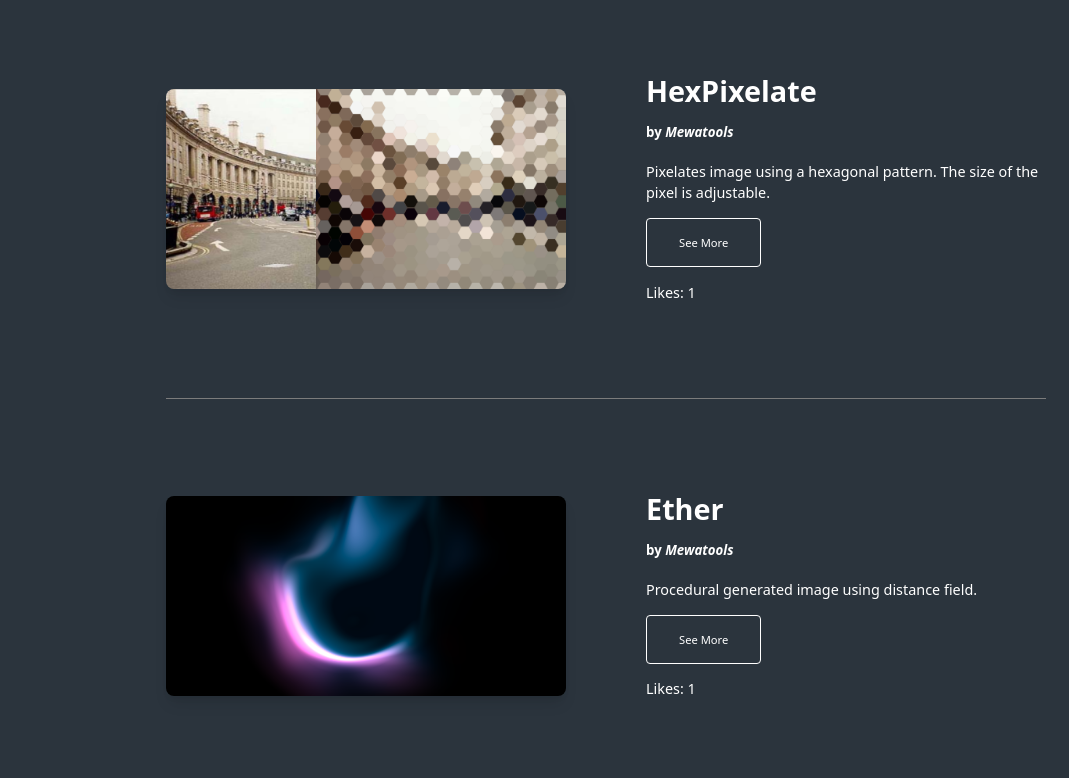
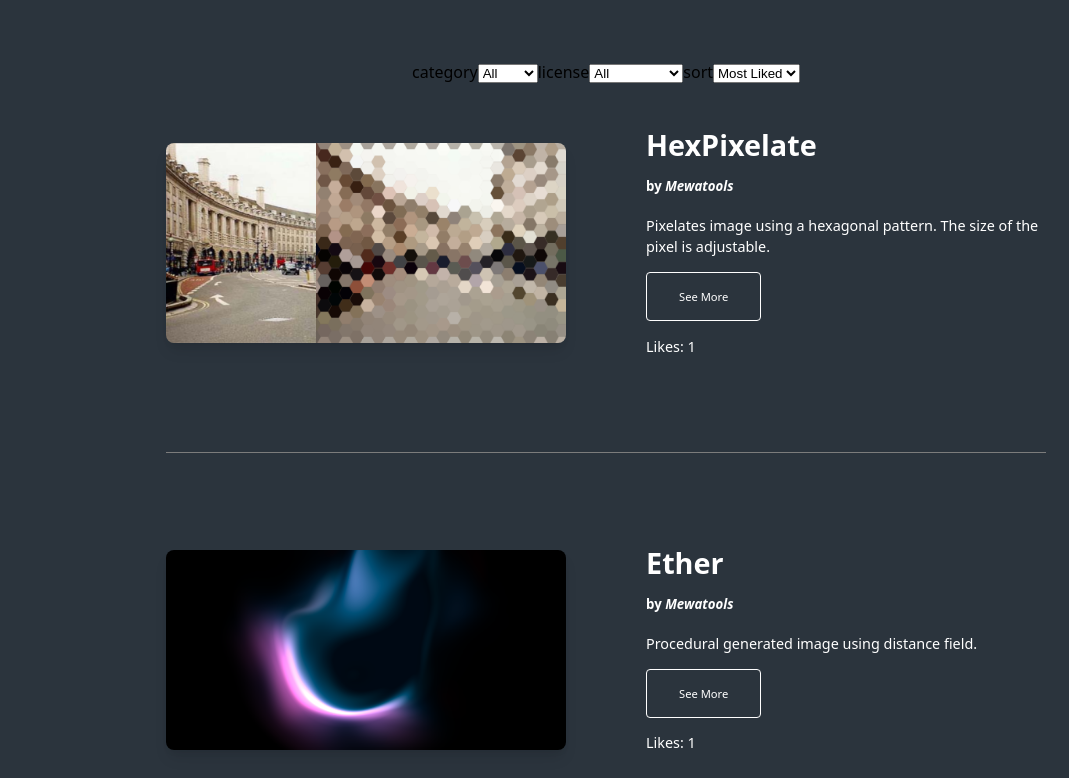
Before and after one commit to Mewatools/mewa-webstore, a website: page addon-list.html in a window 1280 px wide. Shown: the part 126-904 px from the top of the page, without its empty margins (34-1103 px from the left). Drawn offline with Linux system fonts and the light colour scheme.

Commit message:
Adds combo boxes to select database list options

```diff
--- a/addon-list.html
+++ b/addon-list.html
@@ -39,8 +39,32 @@
 
     </header>
 
-
-	<!--Sort options-->
+	<main> <!--query filter options-->
+    <label for="category-combo">category</label>
+    <div class="combobox">
+      <select id="category-combo">
+	    <option value="AllCategories">All</option>
+        <option value="Option 1">Filter</option>
+        <option value="Option 2">Image</option>
+        <option value="Option 2">Merge</option>
+      </select>
+    </div>
+    <label for="license-combo">license</label>
+    <div class="combobox">
+      <select id="license-combo">
+	    <option value="AllLicenses">All</option>
+        <option value="Option 1">Free</option>
+        <option value="Option 2">Commercial</option>
+      </select>
+    </div>
+    <label for="sort-combo">sort</label>
+    <div class="combobox">
+      <select id="sort-combo">
+        <option value="SortByLikes">Most Liked</option>
+        <option value="SortByDate">Newest</option>
+      </select>
+    </div>
+	</main>
 
 
     <main>
```
